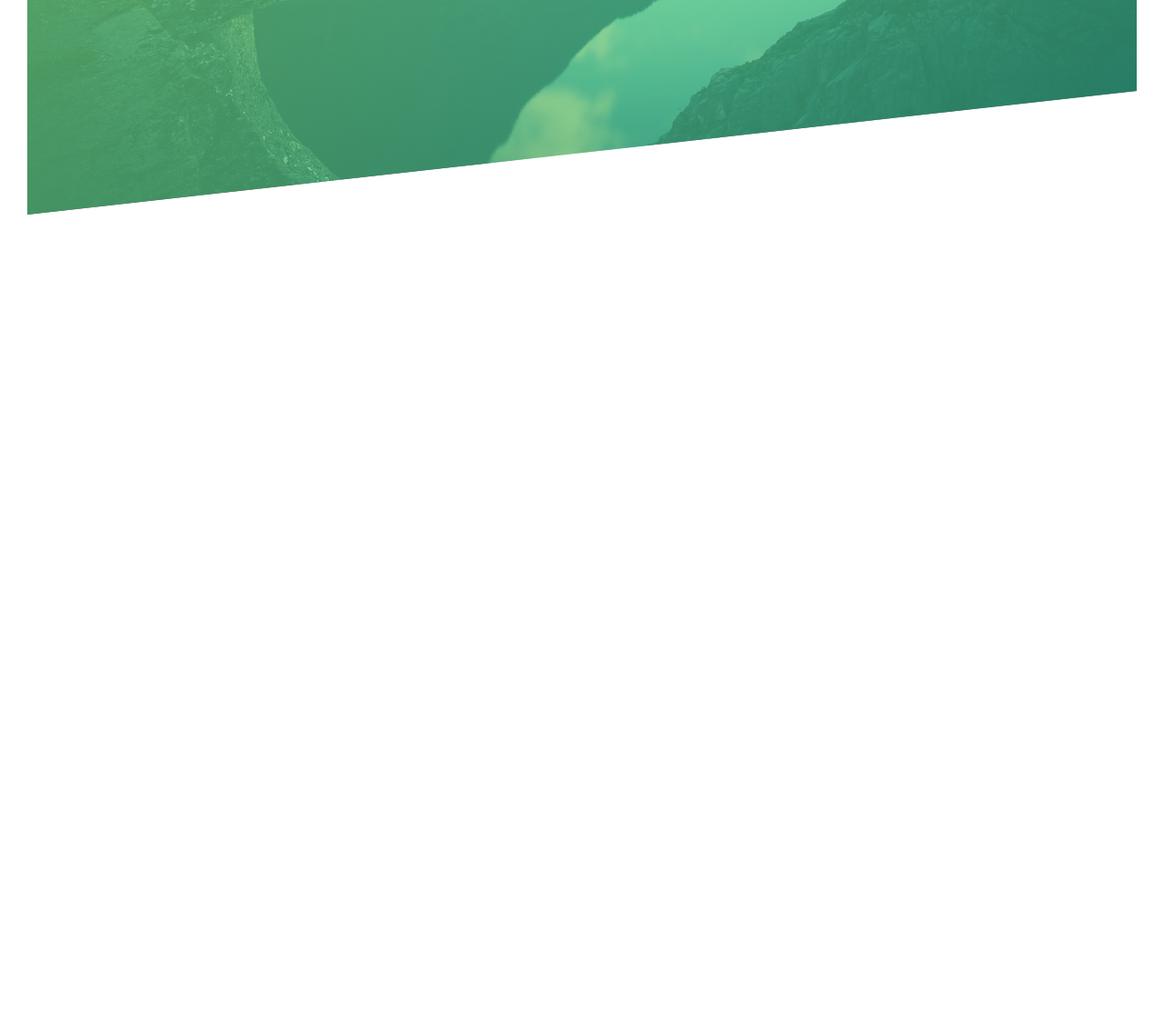
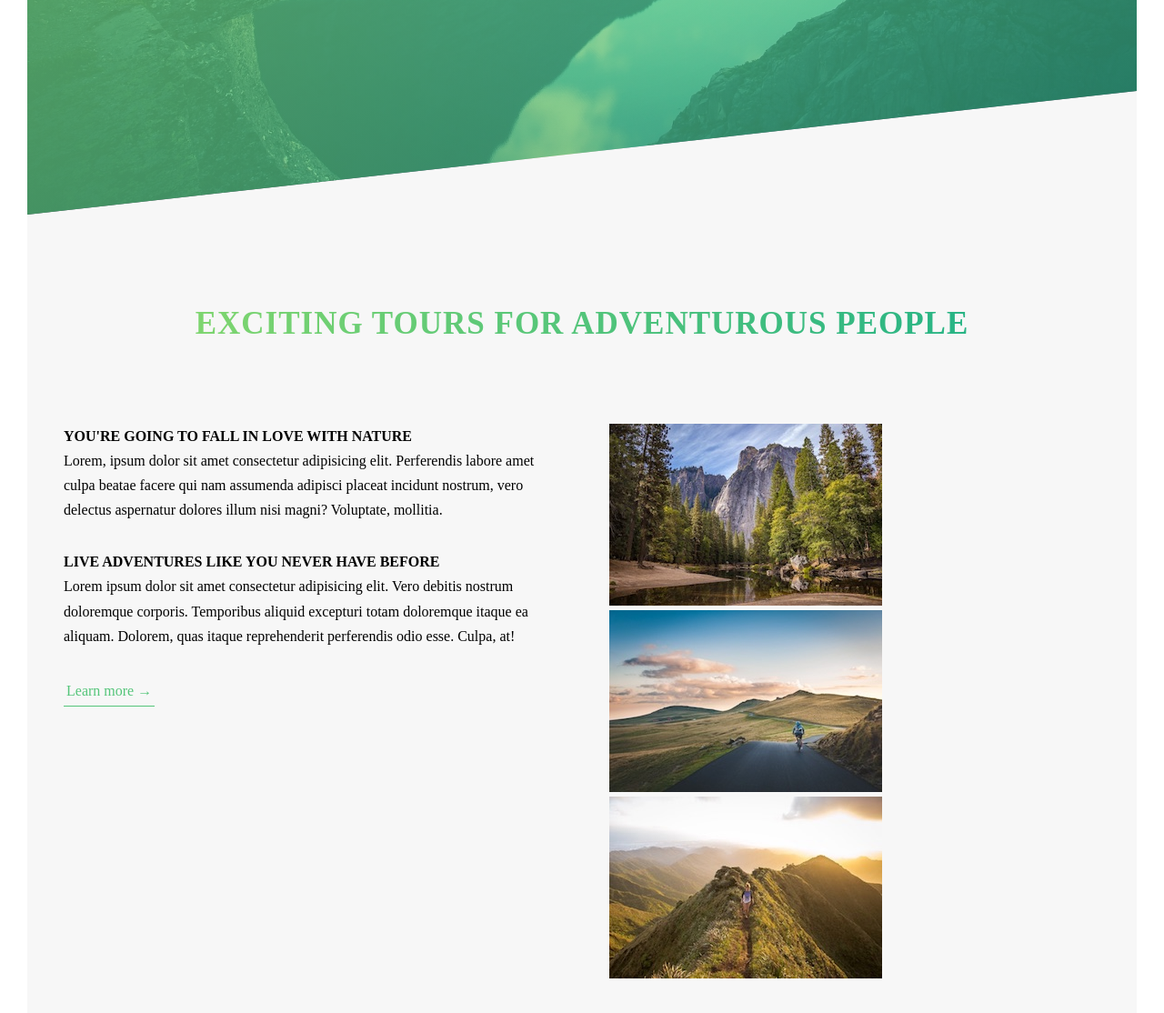
Before and after one commit to ankitharitus/Environment-Matters, a website: page index.html in a window 1280 px wide. Shown: the part 554-1668 px from the top of the page at 91% size. Before the commit the page ends 820 px from the top, so only its background shows below. Drawn offline with Linux system fonts and the light colour scheme.

Commit message:
left side about section

```diff
--- a/index.html
+++ b/index.html
@@ -27,5 +27,56 @@
         <a href="#" class="btn btn-white btn-animation">Discover our tours</a>
       </div>
     </header>
+    <main>
+      <section class="section-about">
+        <div class="text-center u-margin-bottom-large">
+          <h2 class="heading-secondary">
+            Exciting tours for adventurous people
+          </h2>
+        </div>
+        <div class="row">
+          <div class="col-1-of-2">
+            <h3 class="heading-tertiary u-bottom-margin-small">
+              You're going to fall in love with nature
+            </h3>
+            <p class="paragraph">
+              Lorem, ipsum dolor sit amet consectetur adipisicing elit.
+              Perferendis labore amet culpa beatae facere qui nam assumenda
+              adipisci placeat incidunt nostrum, vero delectus aspernatur
+              dolores illum nisi magni? Voluptate, mollitia.
+            </p>
+            <h3 class="heading-tertiary u-bottom-margin-small">
+              Live adventures like you never have before
+            </h3>
+            <p class="paragraph">
+              Lorem ipsum dolor sit amet consectetur adipisicing elit. Vero
+              debitis nostrum doloremque corporis. Temporibus aliquid excepturi
+              totam doloremque itaque ea aliquam. Dolorem, quas itaque
+              reprehenderit perferendis odio esse. Culpa, at!
+            </p>
+            <a href="#" class="btn-text">Learn more &rarr;</a>
+          </div>
+          <div class="col-1-of-2">
+            <div class="composition">
+              <img
+                src="img/nat-1.jpg"
+                alt="Photo 1"
+                class="photo__composition photo__composition--p1"
+              />
+              <img
+                src="img/nat-2.jpg"
+                alt="Photo 2"
+                class="photo__composition photo__composition--p1"
+              />
+              <img
+                src="img/nat-3.jpg"
+                alt="Photo 3"
+                class="photo__composition photo__composition--p1"
+              />
+            </div>
+          </div>
+        </div>
+      </section>
+    </main>
   </body>
 </html>
--- a/sass/abstracts/_mixins.scss
+++ b/sass/abstracts/_mixins.scss
@@ -0,0 +1,7 @@
+@mixin clearfix {
+  &::after {
+    content: "";
+    display: table;
+    clear: both;
+  }
+}
--- a/sass/abstracts/_variables.scss
+++ b/sass/abstracts/_variables.scss
@@ -4,3 +4,9 @@ $primary-color-dark: #28b485;
 
 $color-white: #fff;
 $color-black: black;
+
+$color-grey-light-1: #f7f7f7;
+
+$grid-width: 114rem;
+$grid-vertical: 8rem;
+$grid-horizontal: 6rem;
--- a/sass/base/_base.scss
+++ b/sass/base/_base.scss
@@ -1,14 +1,20 @@
-* {
+*,
+*::after,
+*::before {
   padding: 0;
   margin: 0;
-  box-sizing: border-box;
+  box-sizing: inherit;
+}
+html {
+  font-size: 62.5%;
 }
 
 body {
   font-family: "lat0" sans-serif;
   font-weight: 400;
-  font-size: 16px;
+  //   font-size: 10px;
   line-height: 1.7;
   /* color:#0777; */
-  padding: 30px;
+  padding: 3rem;
+  box-sizing: border-box;
 }
--- a/sass/base/_typography.scss
+++ b/sass/base/_typography.scss
@@ -0,0 +1,31 @@
+.heading-secondary {
+  text-transform: uppercase;
+  font-size: 3.5rem;
+  font-weight: 700;
+  letter-spacing: 0.1rem;
+  background-image: linear-gradient(
+    to right,
+    $primary-color-light,
+    $primary-color-dark
+  );
+  display: inline-block;
+  background-clip: text;
+  -webkit-background-clip: text;
+  color: transparent;
+  transition: all 0.2s;
+  &:hover {
+    transform: skewY(2deg) skewX(15deg) scale(1.1);
+    text-shadow: 0.5rem 1rem 1rem rgba($color-black, 0.1);
+  }
+}
+.heading-tertiary {
+  font-size: 1.6rem;
+  font-weight: 700;
+  text-transform: uppercase;
+}
+.paragraph {
+  font-size: 1.6rem;
+  &:not(:last-child) {
+    margin-bottom: 3rem;
+  }
+}
--- a/sass/base/_utilities.scss
+++ b/sass/base/_utilities.scss
@@ -0,0 +1,13 @@
+.text-center {
+  text-align: center;
+}
+.u-margin-bottom-large {
+  margin-bottom: 8rem;
+}
+.u-margin-bottom-small {
+  margin-bottom: 2rem;
+}
+
+.u-margin-bottom-medium {
+  margin-bottom: 4rem;
+}
--- a/sass/components/_button.scss
+++ b/sass/components/_button.scss
@@ -3,29 +3,30 @@
   &:visited {
     text-decoration: none;
     text-transform: uppercase;
-    padding: 15px 40px;
+    padding: 1.5rem 4rem;
     display: inline-block;
     transition: all 0.2s;
     position: relative;
   }
   & {
     background-color: $color-white;
-    border-radius: 40px;
+    border-radius: 4rem;
+    font-size: 1.5rem;
   }
   &:hover {
-    transform: translateY(-3px);
-    box-shadow: 0 10px 20px rgba($color-black, 0.253);
+    transform: translateY(-0.3rem);
+    box-shadow: 0 1rem 2rem rgba($color-black, 0.253);
   }
   &:active {
     transform: translateY(-1px);
-    box-shadow: 0 5px 10px rgba($color-black, 0.253);
+    box-shadow: 0 0.5rem 1rem rgba($color-black, 0.253);
   }
   &::after {
     content: "";
     display: inline-block;
     width: 100%;
     height: 100%;
-    border-radius: 100px;
+    border-radius: 10rem;
     position: absolute;
     left: 0;
     top: 0;
@@ -49,3 +50,25 @@
     animation-fill-mode: backwards;
   }
 }
+.btn-text {
+  &:visited,
+  &:link {
+    font-size: 1.6rem;
+    color: $primary-color;
+    display: inline-block;
+    text-decoration: none;
+    border-bottom: 1px solid $primary-color;
+    padding: 3px;
+    transition: all 0.2s;
+  }
+  &:hover {
+    background-color: $primary-color;
+    color: white;
+    box-shadow: 0 1rem 2rem rgba($color-black, 0.15);
+    transform: translateY(-2px);
+  }
+  &:active {
+    box-shadow: 0 0.5rem 2rem rgba($color-black, 0.15);
+    transform: translateY(0);
+  }
+}
--- /dev/null
+++ b/sass/layout/_grid.scss
@@ -0,0 +1,20 @@
+@import "../abstracts/mixins";
+.row {
+  max-width: $grid-width;
+  background-color: $color-grey-light-1;
+  margin: 0 auto;
+
+  &:not(:last-child) {
+    margin-bottom: $grid-vertical;
+  }
+
+  @include clearfix;
+  .col-1-of-2 {
+    width: calc((100% - #{$grid-horizontal}) / 2);
+    float: left;
+
+    &:not(:last-child) {
+      margin-right: $grid-horizontal;
+    }
+  }
+}
--- a/sass/main.scss
+++ b/sass/main.scss
@@ -2,7 +2,15 @@
 @import "base/animation";
 @import "base/base";
 @import "components/button";
-@import "layout/header"; /*
+@import "layout/header";
+@import "pages/home";
+@import "base/utilities";
+@import "layout/grid";
+@import "abstracts/mixins";
+@import "base/typography"; /*
+
+
+
 COLORS:
 
 Light green: #7ed56f
--- a/sass/pages/_home.scss
+++ b/sass/pages/_home.scss
@@ -0,0 +1,5 @@
+.section-about {
+  background-color: $color-grey-light-1;
+  padding: 25rem 0;
+  margin-top: -20vh;
+}
```
Also changed, not shown: css/style.css, sass/components/_composition.scss (added).
